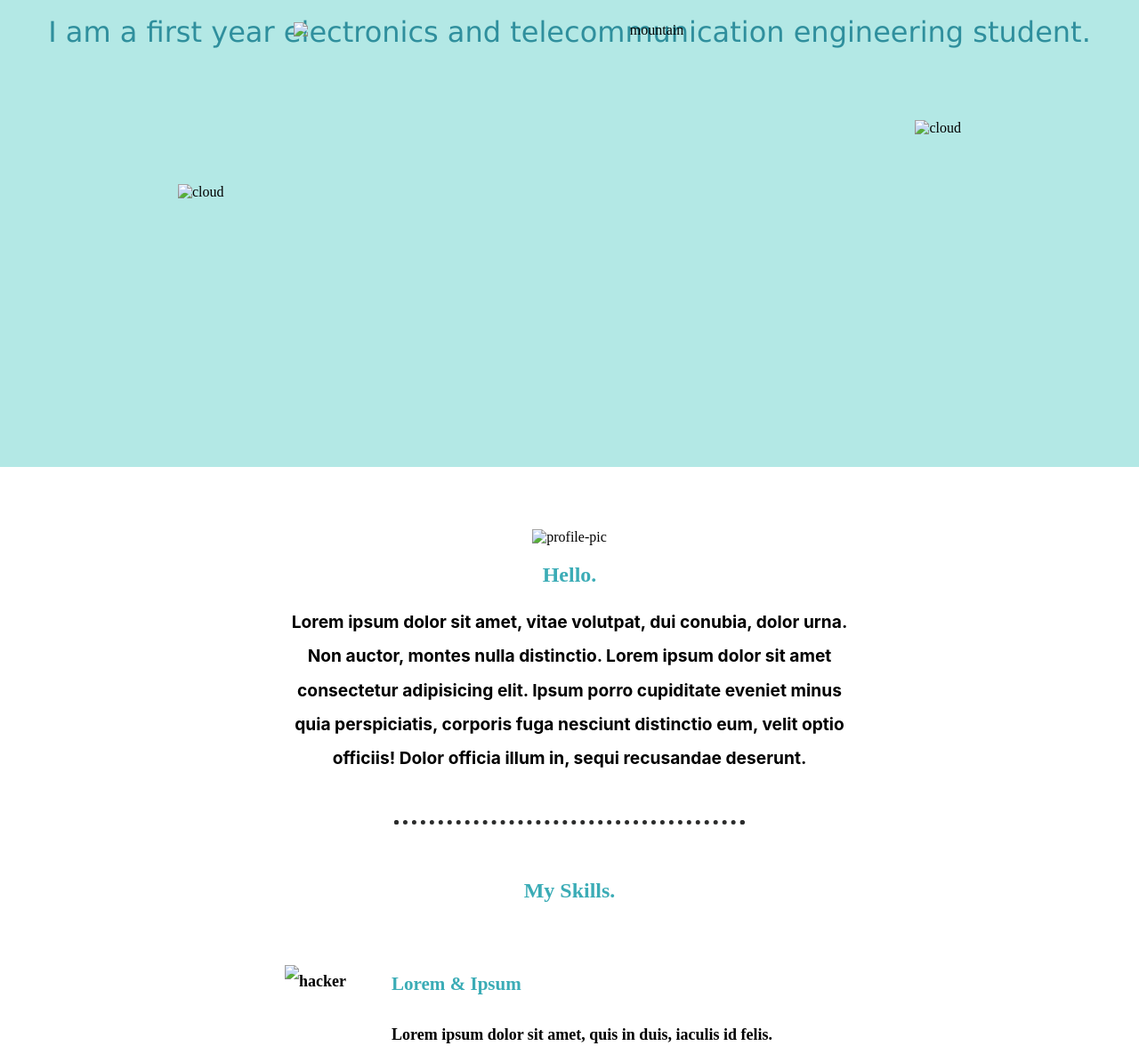
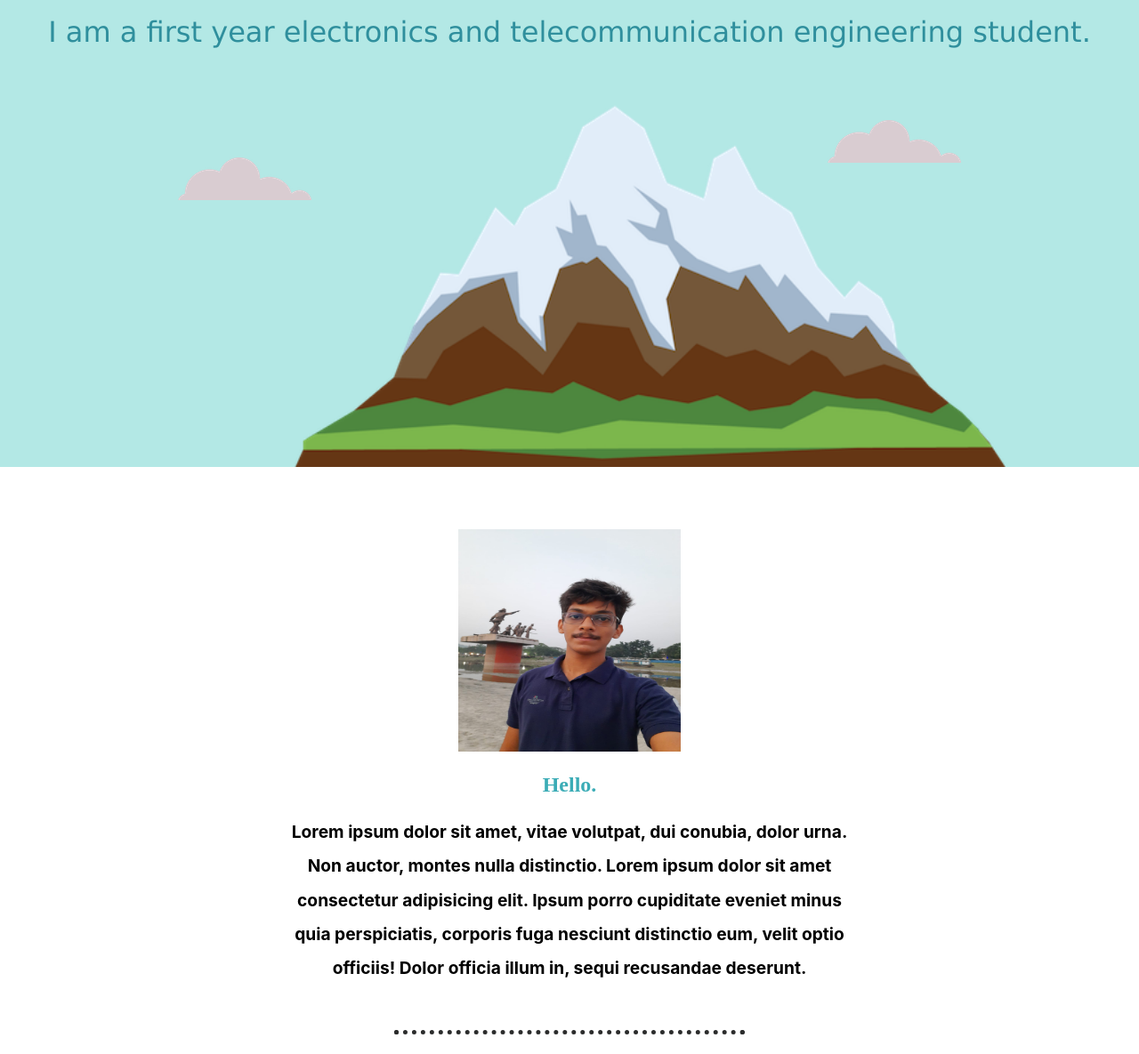
Before and after one commit to YashUgale1983/cv, a plain HTML site: page index.html in a window 1280 px wide. Shown: the part 115-1300 px from the top of the page at 89% size. Drawn offline with Linux system fonts and the light colour scheme; files that its build step writes are made by us from their sources; a web font is replaced by a local one.

Commit message:
corrected image paths

```diff
--- a/index.html
+++ b/index.html
@@ -5,7 +5,7 @@
         <meta name="viewport" content="width=device-width, initial-scale=1.0">
         <meta http-equiv="X-UA-Compatible" content="IE=edge,chrome=1">
         <title>Yash Ugale</title>
-        <link rel="stylesheet" href="CSS/style.css">
+        <link rel="stylesheet" href="style.css">
         <link rel="icon" href="favicon.ico">
         <link rel="preconnect" href="https://fonts.googleapis.com">
         <link rel="preconnect" href="https://fonts.gstatic.com" crossorigin>
@@ -13,16 +13,16 @@
     </head>
     <body>
         <div class="intro">
-            <img class="top-cloud" src="CSS - My Site Images/cloud.png" alt="cloud" >
+            <img class="top-cloud" src="cloud.png" alt="cloud" >
           <h1 class="title" style="margin-bottom: 0px;">Yash Ugale</h1>
           <p class="des">I am a first year electronics and telecommunication engineering student.</p>
-          <img class="bottom-cloud" src="CSS - My Site Images/cloud.png" alt="cloud">
-          <img src="CSS - My Site Images/mountain.png" alt="mountain" class="mountain">
+          <img class="bottom-cloud" src="cloud.png" alt="cloud">
+          <img src="mountain.png" alt="mountain" class="mountain">
         </div>
         <!--angela's code-->
         <div class="middle-container">
             <div class="profile" style="    margin-top: 70px; margin-bottom: 50px;">
-              <img src="CSS - My Site Images/yash.jpeg" alt="profile-pic" style="height: 250px; width:250px;">
+              <img src="yash.jpeg" alt="profile-pic" style="height: 250px; width:250px;">
               <h2 style="color: rgb(59, 172, 182) ;">Hello.</h2>
               <p class="details">Lorem ipsum dolor sit amet, vitae volutpat, dui conubia, dolor urna. Non auctor, montes nulla distinctio. Lorem ipsum dolor sit amet consectetur adipisicing elit. Ipsum porro cupiditate eveniet minus quia perspiciatis, corporis fuga nesciunt distinctio eum, velit optio officiis! Dolor officia illum in, sequi recusandae deserunt.</p>
             </div>
@@ -30,12 +30,12 @@
             <div class="skills">
               <h2 style="margin-bottom: 60px; color: rgb(59, 172, 182);">My Skills.</h2>
               <div class="skill-row">
-                <img class="hacker" src="CSS - My Site Images/hacker.png" alt="hacker">
+                <img class="hacker" src="hacker.png" alt="hacker">
                 <h3 style="color: rgb(59, 172, 182); margin-bottom: 0px;">Lorem & Ipsum</h3>
                 <p >Lorem ipsum dolor sit amet, quis in duis, iaculis id felis. Consectetuer vestibulum, nunc urna lectus, erat ligula. Hendrerit nam.</p>
               </div>
               <div class="skill-row">
-                <img class="sports" src="CSS - My Site Images/giphy.gif" alt="sports">
+                <img class="sports" src="giphy.gif" alt="sports">
                 <h3 style="color: rgb(59, 172, 182); margin-bottom: 0px;   ">Lorem Ipsum Dolor</h3>
                 <p>Lorem ipsum dolor sit amet, mauris sed consectetuer. Etiam et eu, bibendum interdum, lacus quis mauris. Curabitur wisi, quisque vel eu, rutrum nam.</p>
               </div>
```
